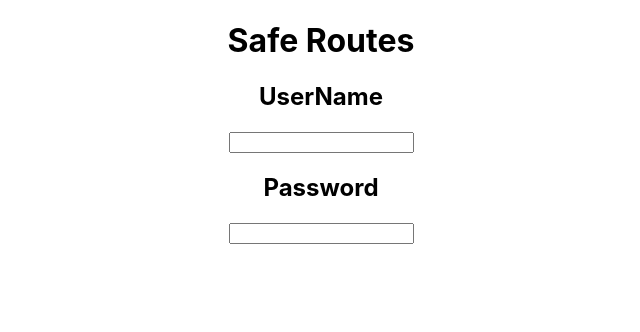
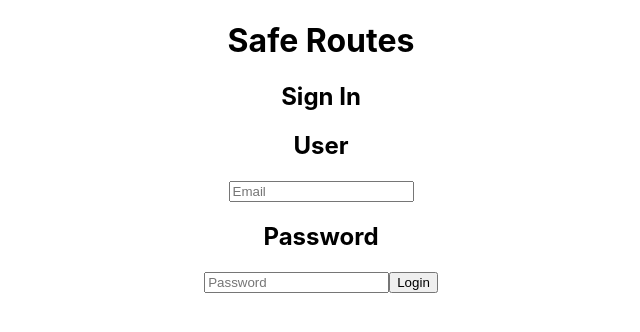
Before and after one commit to Build-Week-Safe-Routes-2/FE_Safe-Routes, a React (Create React App) app: page / in a window 1280 px wide. Shown: the top 332 px of the page, without its empty margins (319-959 px from the left). Built offline with nearby package versions, Linux system fonts and the light colour scheme.

Commit message:
siginin form

```diff
--- a/src/App.js
+++ b/src/App.js
@@ -2,13 +2,15 @@ import React from "react";
 import "./App.css";
 
 import LoginForm from './components/LoginForm';
+import SigninForm from './components/SigninForm'
 
 function App() {
   return (
     <div className="App">
       <h1>Safe Routes</h1>
 
-			<LoginForm/>
+			{/* <LoginForm/> */}
+      <SigninForm />
     </div>
   );
 }
--- a/src/components/LoginForm.jsx
+++ b/src/components/LoginForm.jsx
@@ -1,4 +1,5 @@
 import React from 'react';
+
 
 function LoginForm() {
 	return (
--- /dev/null
+++ b/src/components/SigninForm.jsx
@@ -0,0 +1,54 @@
+import React,{useState, useEffect} from 'react';
+import axiosWithAuth from 'axios';
+import {withFormik, Form, Field, yupToFormErrors} from 'formik';
+import * as Yup from 'yup'
+
+
+const Signin =({errors,touched})=> {
+
+
+    return (
+    <div>
+        <h2>Sign In</h2>
+        <Form>
+            <h2>User</h2>
+            <Field type="email" name="email" placeholder="Email" />
+            {touched.email && errors.email &&<p>{errors.email}</p>}
+            <h2>Password</h2>
+            <Field type="password" name="password" placeholder="Password" />
+            {touched.email && errors.email && <p>{errors.password}</p>}
+
+
+            <button type="submit">Login</button>
+            {/* <button type="submit">SignUp</button> */}
+
+        </Form>
+    </div>
+    )
+
+}
+
+const FormikSignin = withFormik({
+    mapPropsToValues({user,password}) {
+        return {
+            email: user || '',
+            password: password || '',
+        }
+    },
+    handleSubmit(values){
+      axiosWithAuth()
+        .post('url', values)
+        .then(response => {
+
+        })
+        .catch(error => console.log('You have an ERROR', error.response))
+    },
+    validationSchema: Yup.object().shape({
+        email: Yup.string().required("This field requires a valid email"),
+        password: Yup.string().required("This field requires a valid required"),
+
+    }),
+
+})(Signin)
+
+export default FormikSignin;
```
